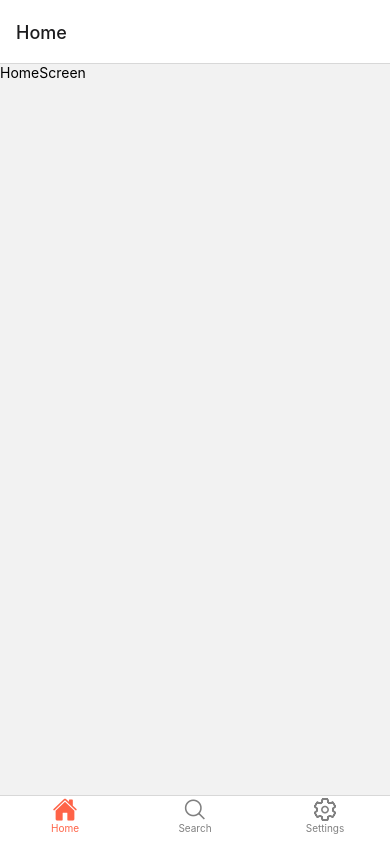
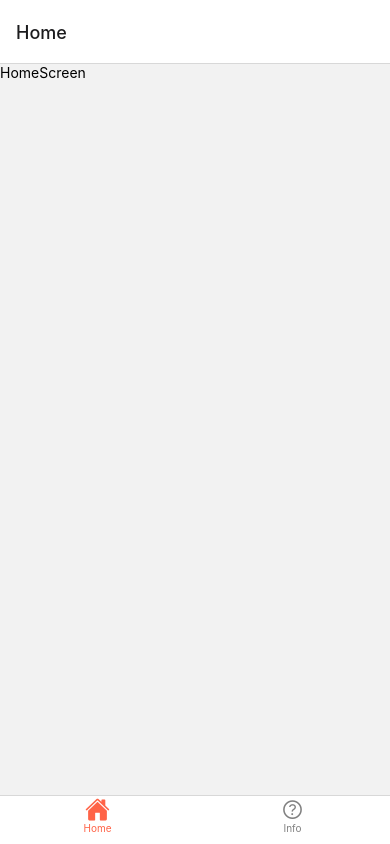
Before and after one commit to Se-Gu/Biblocate, a React Native app in the folder biblocate-app/: screen / in a window 390 px wide. Built offline with nearby package versions, Linux system fonts and the light colour scheme.

Commit message:
navbar changed

```diff
--- a/biblocate-app/navigation/Navbar.js
+++ b/biblocate-app/navigation/Navbar.js
@@ -1,15 +1,14 @@
 import React from "react";
 import { createBottomTabNavigator } from "@react-navigation/bottom-tabs";
 import HomeScreen from "./screens/HomeScreen";
-import SearchScreen from "./screens/SearchScreen";
-import SettingsScreen from "./screens/SettingsScreen";
+import SearchScreen from "./screens/InfoScreen";
 import Ionicons from "react-native-vector-icons/Ionicons";
+import InfoScreen from "./screens/InfoScreen";
 
 const Tabs = createBottomTabNavigator();
 
 const homeName = "Home";
-const searchName = "Search";
-const settingsName = "Settings";
+const infoName = "Info";
 
 const Navbar = () => {
   return (
@@ -24,11 +23,8 @@ const Navbar = () => {
             case homeName:
               iconName = focused ? "home" : "home-outline";
               break;
-            case searchName:
-              iconName = focused ? "search" : "search-outline";
-              break;
-            case settingsName:
-              iconName = focused ? "settings" : "settings-outline";
+            case infoName:
+              iconName = focused ? "help-circle" : "help-circle-outline";
               break;
             default:
               iconName = "home";
@@ -52,8 +48,7 @@ const Navbar = () => {
       })}
     >
       <Tabs.Screen name={homeName} component={HomeScreen} />
-      <Tabs.Screen name={searchName} component={SearchScreen} />
-      <Tabs.Screen name={settingsName} component={SettingsScreen} />
+      <Tabs.Screen name={infoName} component={InfoScreen} />
     </Tabs.Navigator>
   );
 };
--- a/biblocate-app/navigation/screens/SettingsScreen.js
+++ b/biblocate-app/navigation/screens/InfoScreen.js
@@ -1,12 +1,12 @@
 import { View, Text } from "react-native";
 import React from "react";
 
-const SettingsScreen = () => {
+const InfoScreen = () => {
   return (
     <View>
-      <Text>SettingsScreen</Text>
+      <Text>InfoScreen</Text>
     </View>
   );
 };
 
-export default SettingsScreen;
+export default InfoScreen;
--- a/biblocate-app/navigation/screens/SearchScreen.js
+++ /dev/null
@@ -1,12 +0,0 @@
-import { View, Text } from "react-native";
-import React from "react";
-
-const SearchScreen = () => {
-  return (
-    <View>
-      <Text>SearchScreen</Text>
-    </View>
-  );
-};
-
-export default SearchScreen;
```
